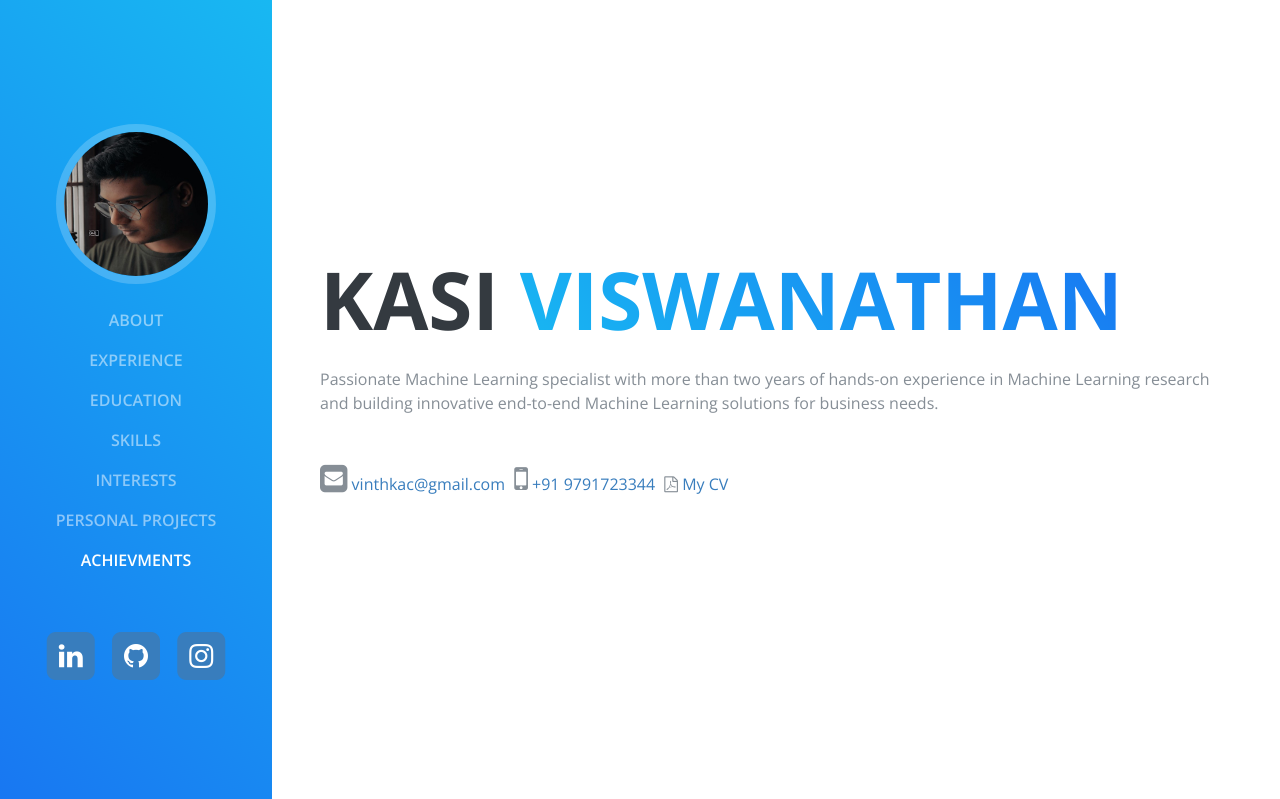
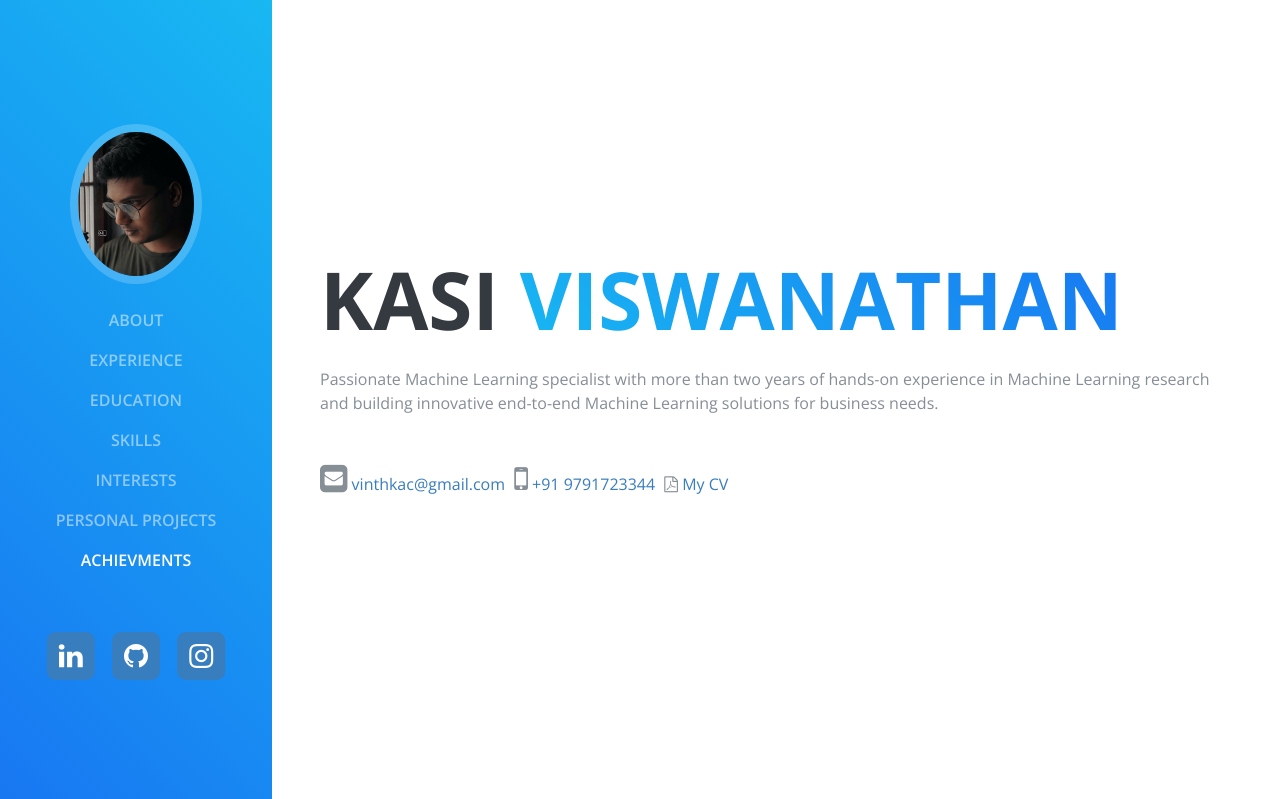
Before and after one commit to Sajinaaron07/Kac-portfolio, a Flask app: page / in a window 1280 px wide. Shown: the top 799 px of the page. Run offline with Flask 2, Linux system fonts and the light colour scheme; some libraries are stand-ins or nearby versions; some web fonts are replaced.

Commit message:
img update

```diff
--- a/templates/index.html
+++ b/templates/index.html
@@ -33,7 +33,7 @@
       <a class="navbar-brand js-scroll-trigger" href="#page-top">
         <span class="d-block d-lg-none"></span>
         <span class="d-none d-lg-block">
-          <img class="img-fluid img-profile rounded-circle mx-auto mb-2" src="static/img/kac.jpg" alt="">
+          <img class="img-fluid img-profile rounded-circle mx-auto mb-2" src="static/img/kac1.jpg" alt="">
         </span>
       </a>
       <button class="navbar-toggler" type="button" data-toggle="collapse" data-target="#navbarSupportedContent" aria-controls="navbarSupportedContent" aria-expanded="false" aria-label="Toggle navigation">
@@ -312,8 +312,9 @@
       <section class="resume-section p-3 p-lg-5 d-flex flex-column" id="interests">
         <div class="my-auto">
           <h2 class="mb-5">Interests</h2>
-          <!-- <p>Apart from being a web developer, I enjoy most of my time being outdoors. In the winter, I am an avid skiier and novice ice climber. During the warmer months here in Colorado, I enjoy mountain biking, free climbing, and kayaking.</p>
-          <p class="mb-0">When forced indoors, I follow a number of sci-fi and fantasy genre movies and television shows, I am an aspiring chef, and I spend a large amount of my free time exploring the latest technolgy advancements in the front-end web development world.</p> -->
+          <p>I'm interested in machine learning, natural language processing, and computer vision. I also enjoy movies and sports—especially soccer.</p>
+            <p>I've always been an avid cyclist, so if you want to know more about me, just ask. I'm pretty good at it too!</p>
+
         </div>
       </section>
 
```
Also changed, not shown: static/img/kac.jpg (deleted), static/img/kac1.jpg (added).
